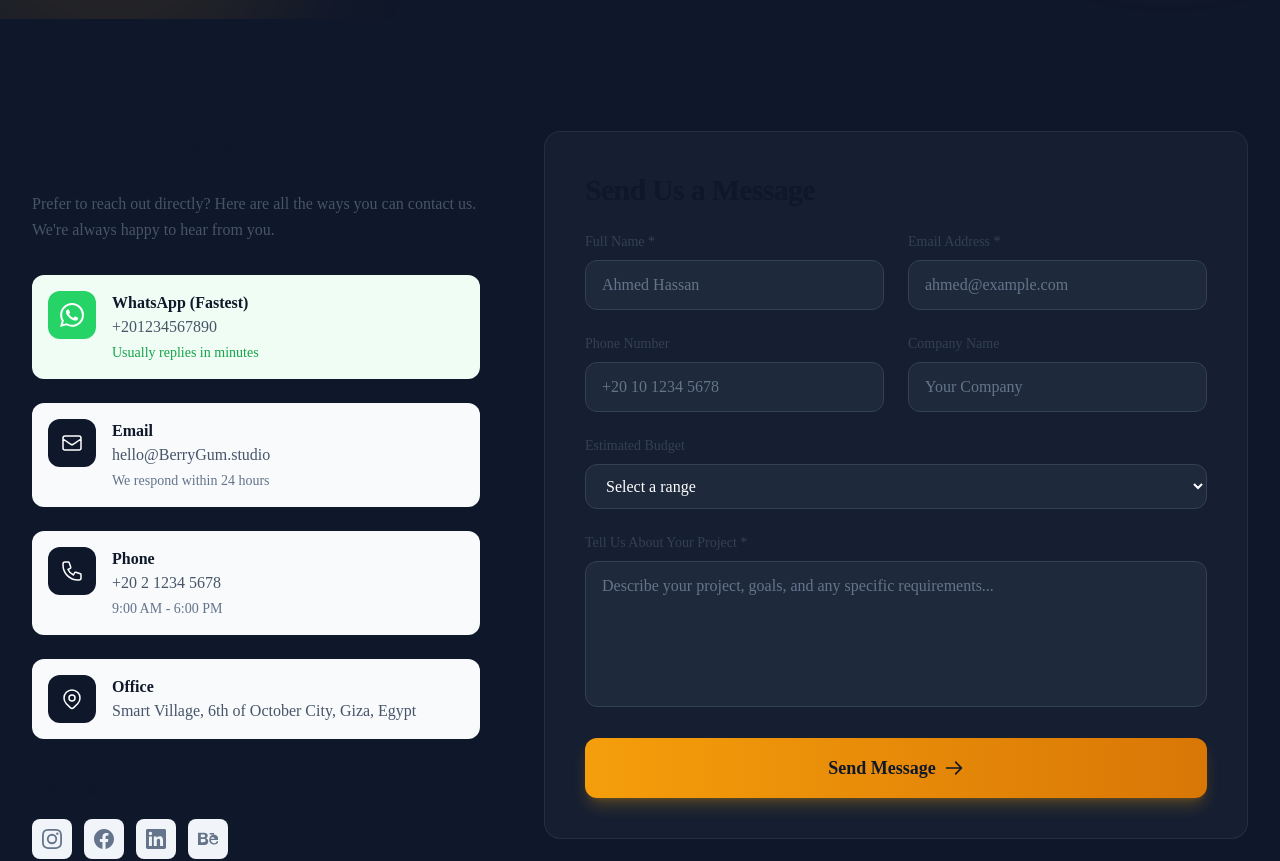
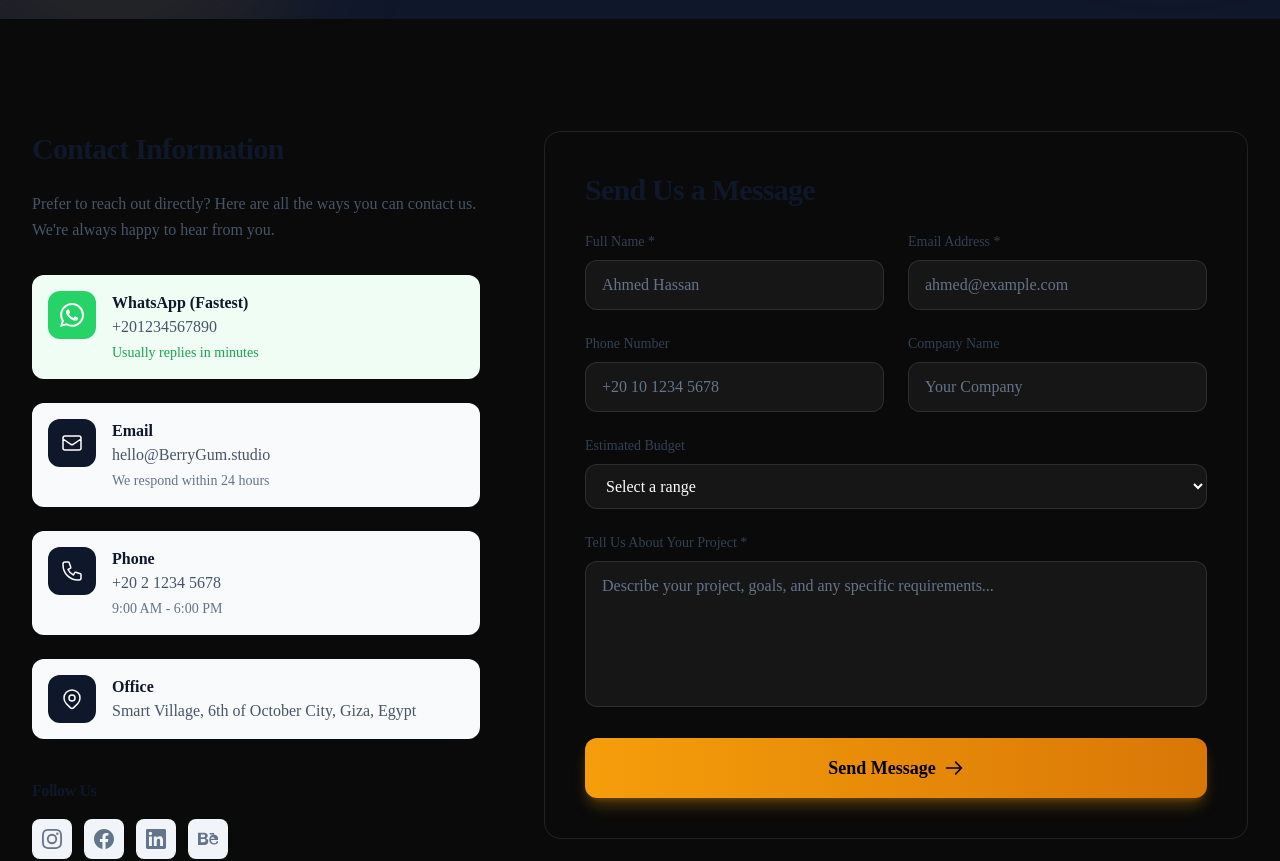
Before and after one commit to Amrwar/BerryGum, a Next.js app: page /contact in a window 1280 px wide. Shown: the part 400-1261 px from the top of the page. Built offline with nearby package versions, Linux system fonts and the light colour scheme.

Commit message:
Pure black theme, remove grey backgrounds

```diff
--- a/styles/globals.css
+++ b/styles/globals.css
@@ -3,7 +3,7 @@
 @tailwind utilities;
 
 :root {
-  --color-primary: #0f172a;
+  --color-primary: #0a0a0a;
   --color-accent: #f59e0b;
   --color-whatsapp: #25D366;
 }
@@ -12,14 +12,15 @@
   html { scroll-behavior: smooth; }
 
   body {
-    @apply antialiased bg-slate-900 text-slate-100;
+    @apply antialiased text-slate-100;
+    background: #0a0a0a;
   }
 
   h1, h2, h3, h4, h5, h6 {
     @apply font-bold tracking-tight text-white;
   }
 
-  p { @apply text-slate-300; }
+  p { @apply text-slate-400; }
 
   ::selection { @apply bg-amber-500/30 text-white; }
 }
@@ -29,62 +30,65 @@
     @apply max-w-7xl mx-auto px-4 sm:px-6 lg:px-8;
   }
 
-  /* Sections - All Dark */
+  /* Sections - Pure Black */
   .section {
-    @apply py-16 md:py-20 lg:py-28 relative bg-slate-900;
+    @apply py-16 md:py-20 lg:py-28 relative;
+    background: #0a0a0a;
   }
 
   .section-dark {
-    @apply bg-slate-950;
+    background: #000000;
   }
 
   .section-alt {
-    background: linear-gradient(180deg, #0f172a 0%, #1e293b 100%);
+    background: linear-gradient(180deg, #0a0a0a 0%, #111111 100%);
   }
 
   /* Buttons */
   .btn {
     @apply inline-flex items-center justify-center px-5 py-2.5 md:px-6 md:py-3 rounded-xl font-semibold
            transition-all duration-300 focus:outline-none focus:ring-2 focus:ring-offset-2
-           focus:ring-offset-slate-900 text-sm md:text-base;
+           focus:ring-offset-black text-sm md:text-base;
   }
 
   .btn-sm { @apply px-4 py-2 text-sm rounded-lg; }
   .btn-lg { @apply px-6 py-3 md:px-8 md:py-4 text-base md:text-lg rounded-xl; }
 
   .btn-primary {
-    @apply bg-gradient-to-r from-amber-500 to-amber-600 text-slate-900
+    @apply bg-gradient-to-r from-amber-500 to-amber-600 text-black font-bold
            hover:from-amber-400 hover:to-amber-500 focus:ring-amber-500
-           shadow-lg shadow-amber-500/25;
+           shadow-lg shadow-amber-500/30;
   }
 
   .btn-secondary {
-    @apply bg-slate-800 text-white hover:bg-slate-700 focus:ring-slate-500 border border-slate-700;
+    @apply bg-transparent text-white hover:bg-white/10 border border-white/20;
   }
 
   .btn-outline {
-    @apply border-2 border-amber-500 text-amber-400 hover:bg-amber-500 hover:text-slate-900;
+    @apply border-2 border-amber-500 text-amber-400 hover:bg-amber-500 hover:text-black;
   }
 
   .btn-outline-light {
-    @apply border-2 border-white/30 text-white hover:bg-white hover:text-slate-900;
+    @apply border-2 border-white/30 text-white hover:bg-white hover:text-black;
   }
 
   .btn-whatsapp {
-    @apply text-white shadow-lg shadow-green-500/25;
+    @apply text-white font-bold shadow-lg shadow-green-500/30;
     background: linear-gradient(135deg, #25D366 0%, #128C7E 100%);
   }
   .btn-whatsapp:hover {
     background: linear-gradient(135deg, #2be675 0%, #159e8d 100%);
   }
 
-  /* Cards */
+  /* Cards - Transparent with border */
   .card {
-    @apply rounded-2xl p-5 md:p-6 lg:p-8 transition-all duration-300 bg-slate-800/50 border border-slate-700/50 backdrop-blur-sm;
+    @apply rounded-2xl p-5 md:p-6 lg:p-8 transition-all duration-300;
+    background: transparent;
+    border: 1px solid rgba(255, 255, 255, 0.1);
   }
   .card:hover {
-    @apply border-amber-500/30 -translate-y-1;
-    box-shadow: 0 20px 40px -20px rgba(245, 158, 11, 0.15);
+    border-color: rgba(245, 158, 11, 0.5);
+    box-shadow: 0 0 30px rgba(245, 158, 11, 0.1);
   }
 
   /* Headings - Responsive */
@@ -95,36 +99,55 @@
 
   .text-gradient {
     @apply bg-clip-text text-transparent;
-    background-image: linear-gradient(135deg, #fbbf24 0%, #f59e0b 50%, #d97706 100%);
+    background-image: linear-gradient(135deg, #fcd34d 0%, #f59e0b 50%, #d97706 100%);
   }
 
   /* Badge */
   .badge {
-    @apply inline-flex items-center gap-2 px-3 py-1.5 md:px-4 md:py-2 rounded-full text-xs md:text-sm font-medium;
-    background: rgba(245, 158, 11, 0.1);
-    border: 1px solid rgba(245, 158, 11, 0.2);
-    color: #fbbf24;
+    @apply inline-flex items-center gap-2 px-3 py-1.5 md:px-4 md:py-2 rounded-full text-xs md:text-sm font-medium text-amber-400;
+    background: transparent;
+    border: 1px solid rgba(245, 158, 11, 0.4);
   }
 
   /* Inputs */
   .input {
-    @apply w-full px-4 py-3 rounded-xl bg-slate-800 border border-slate-700 text-white
-           focus:outline-none focus:ring-2 focus:ring-amber-500/50 focus:border-amber-500/50;
+    @apply w-full px-4 py-3 rounded-xl text-white
+           focus:outline-none focus:ring-2 focus:ring-amber-500/50 focus:border-amber-500;
+    background: rgba(255, 255, 255, 0.05);
+    border: 1px solid rgba(255, 255, 255, 0.1);
   }
   .input::placeholder { @apply text-slate-500; }
+  .input:focus {
+    background: rgba(255, 255, 255, 0.08);
+  }
 
   /* Feature Icon */
   .feature-icon {
-    @apply w-12 h-12 md:w-14 md:h-14 rounded-xl flex items-center justify-center mb-4 bg-amber-500/10 border border-amber-500/20;
+    @apply w-12 h-12 md:w-14 md:h-14 rounded-xl flex items-center justify-center mb-4;
+    background: linear-gradient(135deg, rgba(245, 158, 11, 0.2) 0%, rgba(245, 158, 11, 0.05) 100%);
+    border: 1px solid rgba(245, 158, 11, 0.3);
   }
   .feature-icon svg { @apply w-6 h-6 md:w-7 md:h-7 text-amber-400; }
+
+  /* Section Header */
+  .section-header {
+    @apply text-center mb-12 md:mb-16;
+  }
 }
 
 @layer utilities {
   .bg-grid {
-    background-image: linear-gradient(rgba(255,255,255,0.03) 1px, transparent 1px),
-                      linear-gradient(90deg, rgba(255,255,255,0.03) 1px, transparent 1px);
+    background-image: linear-gradient(rgba(255,255,255,0.02) 1px, transparent 1px),
+                      linear-gradient(90deg, rgba(255,255,255,0.02) 1px, transparent 1px);
     background-size: 60px 60px;
+  }
+
+  .bg-glow-amber {
+    background: radial-gradient(ellipse at center, rgba(245, 158, 11, 0.15) 0%, transparent 70%);
+  }
+
+  .bg-glow-top {
+    background: radial-gradient(ellipse at top, rgba(245, 158, 11, 0.1) 0%, transparent 50%);
   }
 
   .animation-delay-200 { animation-delay: 200ms; }
@@ -146,7 +169,8 @@
 .animate-pulse-slow { animation: pulse-slow 4s ease-in-out infinite; }
 
 ::-webkit-scrollbar { width: 8px; }
-::-webkit-scrollbar-track { background: #0f172a; }
-::-webkit-scrollbar-thumb { background: #334155; border-radius: 4px; }
+::-webkit-scrollbar-track { background: #0a0a0a; }
+::-webkit-scrollbar-thumb { background: #333; border-radius: 4px; }
+::-webkit-scrollbar-thumb:hover { background: #444; }
 
-*:focus-visible { @apply outline-none ring-2 ring-amber-500 ring-offset-2 ring-offset-slate-900; }
+*:focus-visible { @apply outline-none ring-2 ring-amber-500 ring-offset-2 ring-offset-black; }
```
